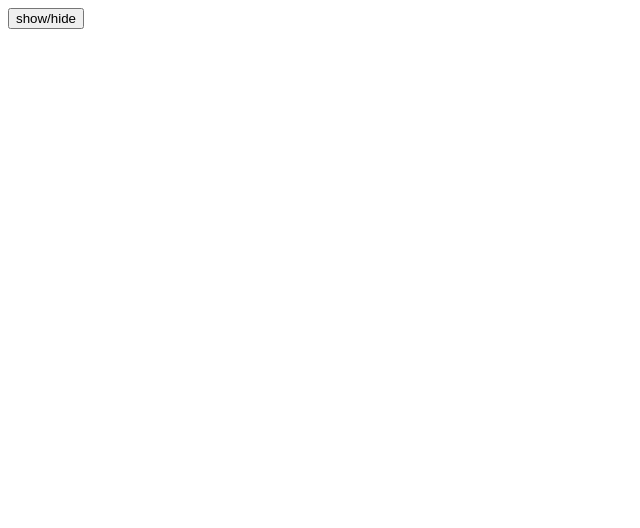
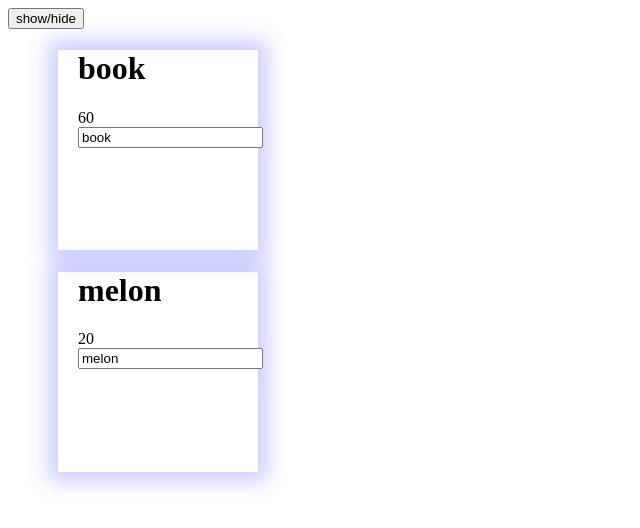
Before and after one commit to amirr-hossein/practice-react, a React (Vite) app: page / in a window 1280 px wide. Shown: the top 528 px of the page, without its empty margins (0-640 px from the left). Built offline with nearby package versions, Linux system fonts and the light colour scheme.

Commit message:
create product learn lifecycle

```diff
--- a/src/App.jsx
+++ /dev/null
@@ -1,9 +0,0 @@
-import Note from "./components/noteApp/Note.jsx"
-const App=()=> {
-    return (
-    <>
-        <Note name={"amir"}/>
-    </>
-  )
-}
-export default App
--- a/src/components/noteApp/Note.jsx
+++ b/src/components/noteApp/Note.jsx
@@ -28,7 +28,7 @@ const App=(props)=> {
                     <input type="text" value={giving} onInput={(e) => give(e)}/>
                     <h1>{props.name}</h1>
                     <ul>
-                        {notes.map((note,noteIndex)=><li onClick={()=>removeNote(noteIndex)}>{note}</li>)}
+                        {notes.map((note,noteIndex)=><li onClick={()=>removeNote(noteIndex)} key={noteIndex}>{note}</li>)}
                     </ul>
                     <button onClick={add}>add</button>
                 </div>
--- /dev/null
+++ b/src/components/product/Product.css
@@ -0,0 +1,9 @@
+.container{
+    width: 200px;
+    height: 200px;
+    box-shadow: 0px 0px 20px 10px rgba(0, 0, 255, .2);
+    margin-left: 50px;
+}
+.container > *{
+    margin-left: 20px;
+}
--- /dev/null
+++ b/src/components/product/Product.jsx
@@ -0,0 +1,14 @@
+import "./Product.css"
+const Product=(props)=>{
+    return(
+        <>
+            <div className={"container"}>
+                <h1>{props.title}</h1>
+                <span>{props.price}</span>
+                <br/>
+                <input type="text" value={props.title} onChange={props.change}/>
+            </div>
+        </>
+    )
+}
+export default Product
--- /dev/null
+++ b/src/components/productLinst/ProductList.jsx
@@ -0,0 +1,36 @@
+import {useState,useEffect} from "react";
+import Product from "../product/Product.jsx";
+const productList=()=>{
+    useEffect(()=>{
+        console.log("ProductList.js rendering")
+    })
+    const [products,setProducts]=useState([
+        {id:1,title:"book",price:60},
+        {id:2,title:"melon",price:20}
+    ])
+    const changeTitleHnadle=(event,id)=>{
+        const getIndexProduct=products.findIndex((product)=>{
+            return product.id===id
+        })
+
+        const product={...products[getIndexProduct]}
+
+        product.title=event.target.value
+
+        const getProduct=[...products]
+
+        getProduct[getIndexProduct]=product
+
+        setProducts(getProduct)
+    }
+    return(
+        <>
+            {products.map((item)=>{
+                return(
+                    <Product title={item.title} price={item.price} change={(event)=> changeTitleHnadle(event,item.id)} key={item.id}/>
+                )
+            })}
+        </>
+    )
+}
+export default productList
--- /dev/null
+++ b/src/container/App.jsx
@@ -0,0 +1,12 @@
+import Note from "../components/noteApp/Note.jsx"
+import ProductList from "../components/productLinst/ProductList.jsx";
+const App=()=> {
+
+    return (
+    <>
+        <Note name={"amir"}/>
+        <ProductList/>
+    </>
+  )
+}
+export default App
--- a/src/main.jsx
+++ b/src/main.jsx
@@ -1,6 +1,6 @@
 import React from 'react'
 import ReactDOM from 'react-dom/client'
-import App from './App.jsx'
+import App from './container/App.jsx'
 
 ReactDOM.createRoot(document.getElementById('root')).render(
   <React.StrictMode>
```
